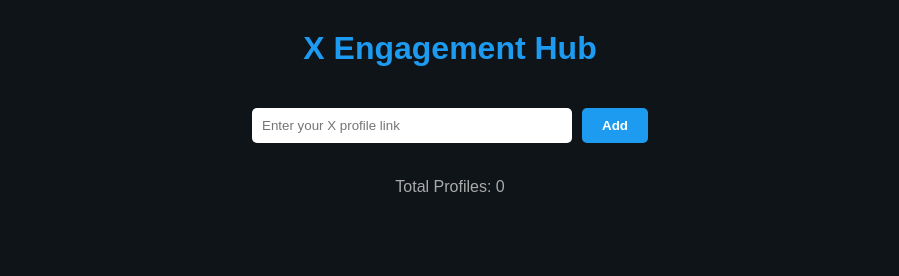
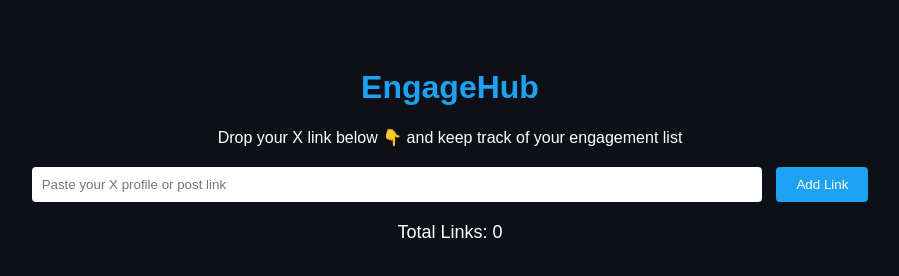
Before and after one commit to vincent0074/Engagement, a plain HTML site: page index.html in a window 1280 px wide. Shown: the whole page, without its empty margins (190-1089 px from the left). Drawn offline with Linux system fonts and the light colour scheme.

Commit message:
Refactor index.html for styling and functionality
Updated the title and styling of the HTML page, modified input placeholder text, and improved the layout of the user card and link list.

```diff
--- a/index.html
+++ b/index.html
@@ -1,85 +1,76 @@
 <!DOCTYPE html>
 <html lang="en">
 <head>
-  <meta charset="UTF-8" />
-  <meta name="viewport" content="width=device-width, initial-scale=1.0" />
-  <title>X Engagement Hub</title>
+  <meta charset="UTF-8">
+  <meta name="viewport" content="width=device-width, initial-scale=1.0">
+  <title>EngageHub</title>
   <style>
     body {
       font-family: Arial, sans-serif;
-      background: #0f1419;
-      color: white;
-      margin: 0;
-      padding: 0;
-      display: flex;
-      flex-direction: column;
-      align-items: center;
+      background: #0d1117;
+      color: #fff;
+      text-align: center;
+      padding: 40px;
     }
     h1 {
-      margin-top: 30px;
-      color: #1d9bf0;
+      color: #1da1f2;
     }
     form {
-      margin: 20px;
-      display: flex;
-      gap: 10px;
+      margin: 20px 0;
     }
     input {
       padding: 10px;
-      width: 300px;
-      border-radius: 5px;
+      width: 60%;
       border: none;
-      outline: none;
+      border-radius: 4px;
     }
     button {
       padding: 10px 20px;
+      margin-left: 10px;
+      background: #1da1f2;
+      color: white;
       border: none;
-      border-radius: 5px;
-      background: #1d9bf0;
-      color: white;
+      border-radius: 4px;
       cursor: pointer;
-      font-weight: bold;
     }
     button:hover {
-      background: #198cd8;
-    }
-    .list {
-      width: 90%;
-      max-width: 600px;
-      margin-top: 20px;
+      background: #0d8ddb;
     }
     .user-card {
+      background: #161b22;
+      padding: 12px;
+      margin: 8px auto;
+      border-radius: 6px;
+      width: 90%;
       display: flex;
       justify-content: space-between;
       align-items: center;
-      background: #161b22;
-      border: 1px solid #1d9bf0;
-      padding: 10px 15px;
-      border-radius: 8px;
-      margin: 10px 0;
     }
-    a {
-      color: #1d9bf0;
+    .user-card a {
+      color: #1da1f2;
       text-decoration: none;
       font-weight: bold;
     }
     .count {
-      margin: 15px;
-      font-size: 16px;
-      color: #aaa;
+      margin-top: 20px;
+      font-size: 18px;
     }
   </style>
 </head>
 <body>
-  <h1>X Engagement Hub</h1>
+  <h1>EngageHub</h1>
+  <p>Drop your X link below 👇 and keep track of your engagement list</p>
+
   <form id="linkForm">
-    <input type="url" id="xLink" placeholder="Enter your X profile link" required />
-    <button type="submit">Add</button>
+    <input type="url" id="xLink" placeholder="Paste your X profile or post link" required>
+    <button type="submit">Add Link</button>
   </form>
 
-  <div class="count">Total Profiles: <span id="count">0</span></div>
+  <div id="linkList"></div>
 
-  <div class="list" id="linkList"></div>
+  <div class="count">
+    Total Links: <span id="count">0</span>
+  </div>
 
   <script>
     const form = document.getElementById("linkForm");
@@ -87,7 +78,11 @@
     const linkList = document.getElementById("linkList");
     const countDisplay = document.getElementById("count");
 
-    let links = [];
+    // Load saved links from localStorage
+    let links = JSON.parse(localStorage.getItem("xLinks")) || [];
+
+    // Render saved links when page loads
+    renderLinks();
 
     form.addEventListener("submit", (e) => {
       e.preventDefault();
@@ -95,6 +90,7 @@
 
       if (link && !links.includes(link)) {
         links.push(link);
+        localStorage.setItem("xLinks", JSON.stringify(links)); // Save to local storage
         renderLinks();
         linkInput.value = "";
       }
```
